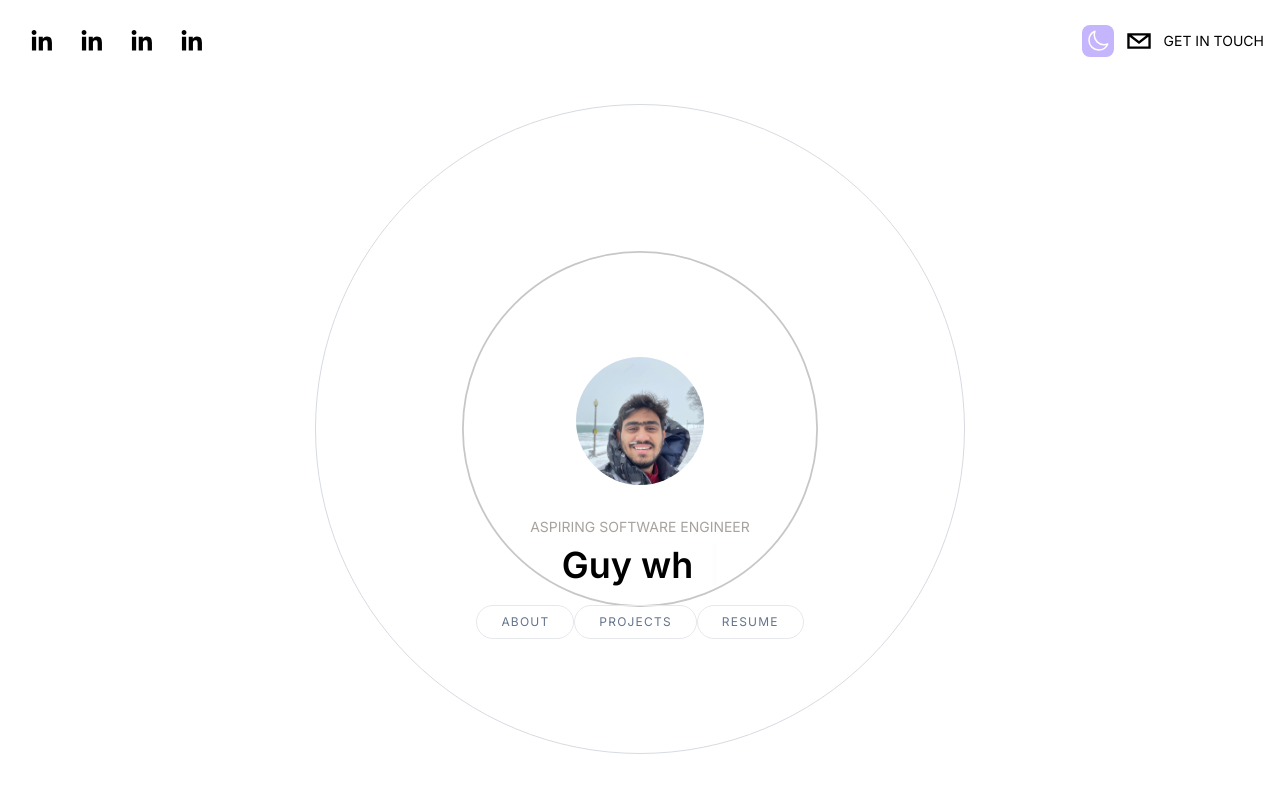
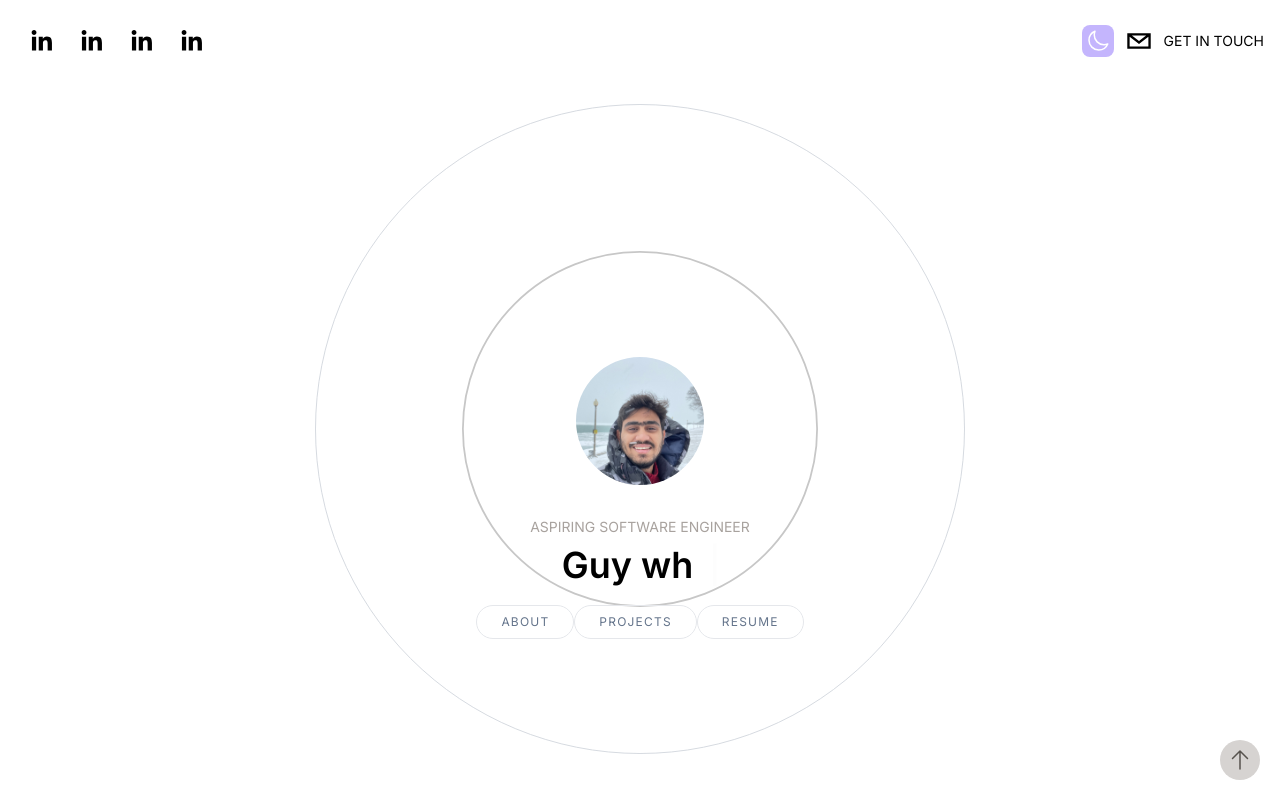
Before and after one commit to bvedang/portfolio, a React (Vite) app: page / in a window 1280 px wide. Shown: the top 800 px of the page. Built offline with nearby package versions, Linux system fonts and the light colour scheme.

Commit message:
scroll to top button added

```diff
--- a/src/components/Title.jsx
+++ b/src/components/Title.jsx
@@ -5,7 +5,7 @@ export default function Title({ children, id }) {
     <div>
       <h1
         id={id && id}
-        className="text-2xl underline underline-offset-8 decoration-5 mb-5 text-stone-900 dark:text-white uppercase tracking-[20px] text-black"
+        className="text-2xl  mb-5 text-stone-900 dark:text-white uppercase tracking-[20px] text-black"
       >
         {children}
       </h1>
--- /dev/null
+++ b/src/components/ToTop.jsx
@@ -0,0 +1,28 @@
+import React from 'react';
+
+export default function ToTop() {
+  return (
+    <footer className="sticky bottom-5 w-full cursor-pointer">
+      <div className="flex items-center justify-end mr-5">
+        <div className="flex items-center justify-center w-10 h-10 bg-stone-300 text-stone-600 hover:bg-stone-700 hover:text-stone-100 dark:hover:bg-stone-700 dark:hover:text-stone-100 dark:bg-stone-600 dark:text-stone-300 rounded-full">
+          <a href="#hero" className=" ">
+            <svg
+              xmlns="http://www.w3.org/2000/svg"
+              fill="none"
+              viewBox="0 0 24 24"
+              strokeWidth={1.5}
+              stroke="currentColor"
+              className="w-6 h-6"
+            >
+              <path
+                strokeLinecap="round"
+                strokeLinejoin="round"
+                d="M4.5 10.5L12 3m0 0l7.5 7.5M12 3v18"
+              />
+            </svg>
+          </a>
+        </div>
+      </div>
+    </footer>
+  );
+}
```
